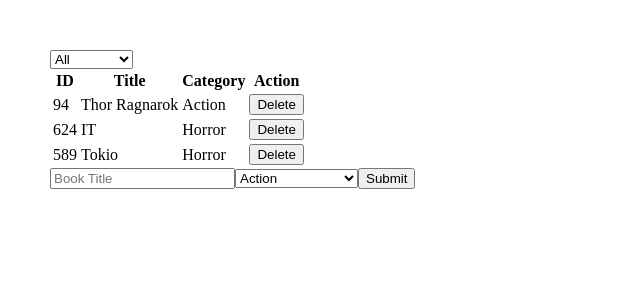
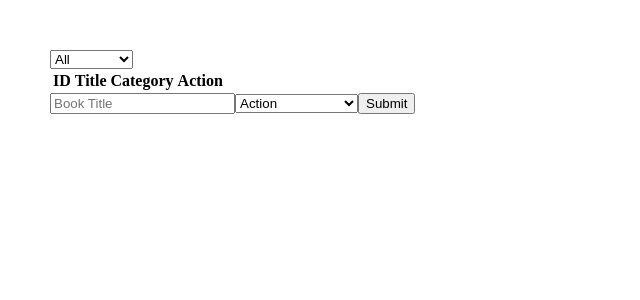
Before and after one commit to ansaryergesh/bookstore, a React (Create React App) app: page / in a window 1280 px wide. Shown: the top 300 px of the page, without its empty margins (0-640 px from the left). Built offline with nearby package versions, Linux system fonts and the light colour scheme.

Commit message:
filtered by category method

```diff
--- a/src/containers/BooksList.js
+++ b/src/containers/BooksList.js
@@ -14,6 +14,13 @@ const BookList = ({
     removeBook(book);
   };
 
+  const booksFilter = filter => {
+    if (filter === 'All') {
+      return books;
+    }
+    const opt = books.filter(val => val.category === filter);
+    return opt;
+  };
 
   return (
     <div>
@@ -28,7 +35,7 @@ const BookList = ({
           </tr>
         </thead>
         <tbody>
-          { books.map(book => (
+          { booksFilter(filter).map(book => (
             <Book book={book} key={book.id} removeBook={handleRemoveBook} />))}
         </tbody>
       </table>
```
